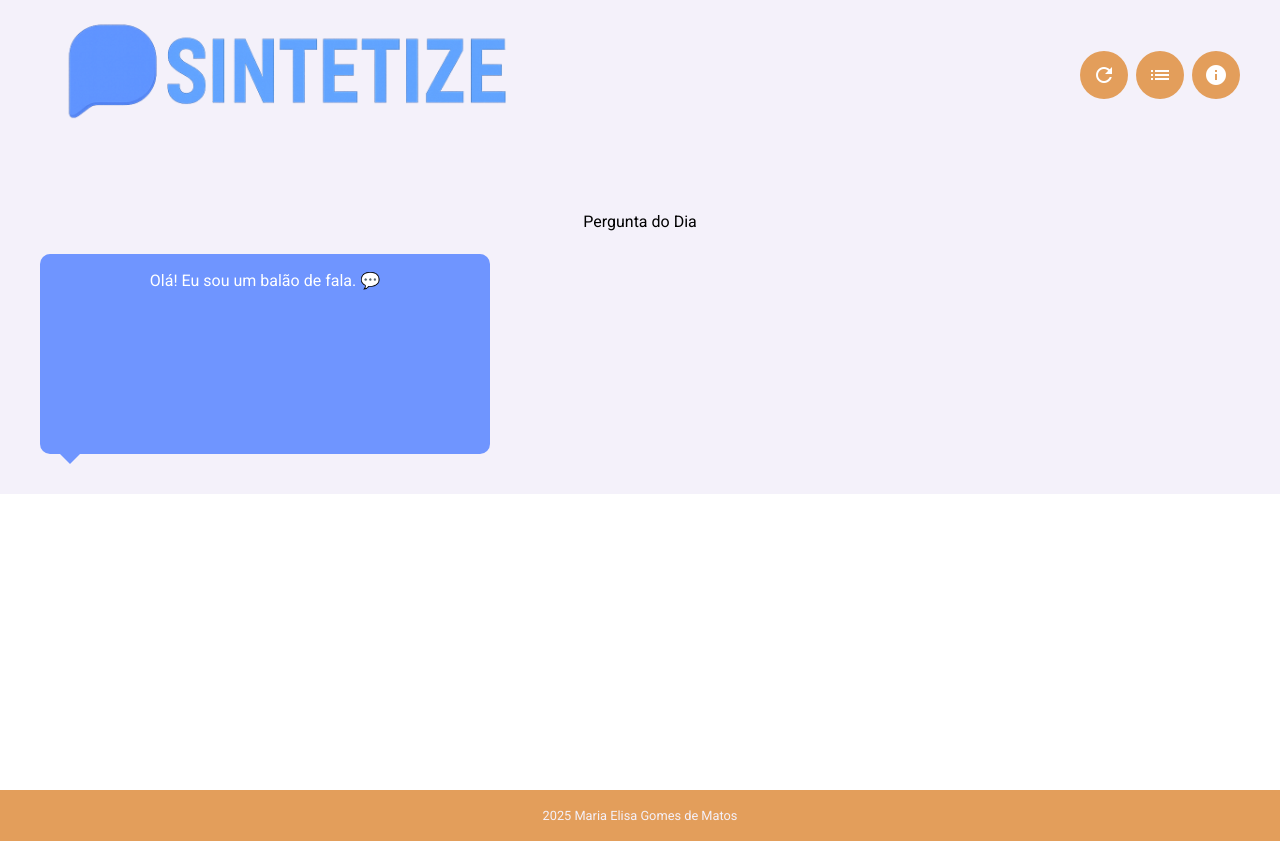
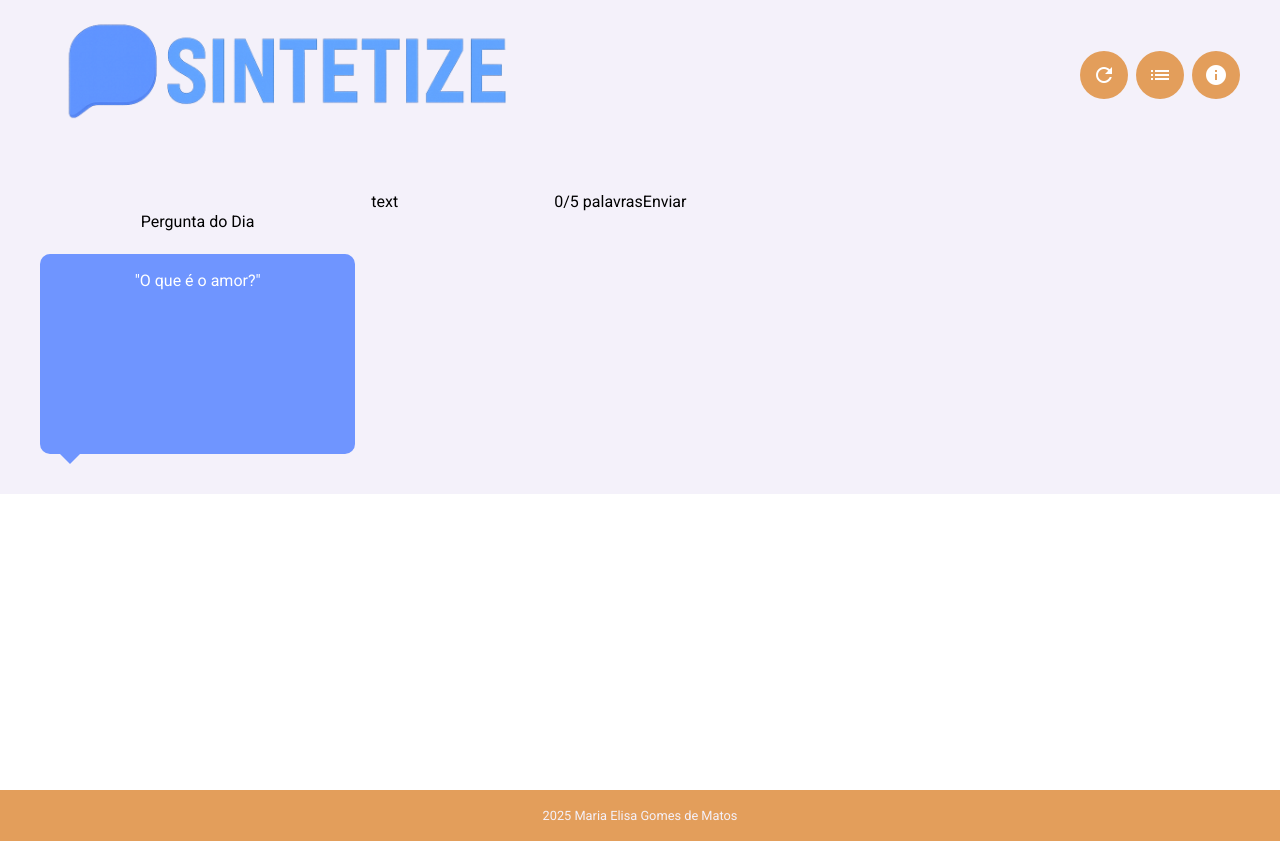
Before and after one commit to saynarah/sintetiza, an Angular app in the folder sintetiza-frontend/: page / in a window 1280 px wide. Built offline with nearby package versions, Linux system fonts and the light colour scheme.

Commit message:
FEAT: add new component

```diff
--- a/sintetiza-frontend/src/app/components/header/header.component.html
+++ b/sintetiza-frontend/src/app/components/header/header.component.html
@@ -2,14 +2,17 @@
     <div class="logo"><img src="../../../assets/img/logo.png" /></div>
     <div class="grid grid-cols-3 content-around gap-2 px-10">
         <button
+            title="Carregar uma nova pergunta"
             class="w-12 h-12 flex items-center justify-center bg-blue-500 text-white rounded-full hover:bg-blue-600 transition">
             <mat-icon aria-hidden="false" aria-label="Example home icon" fontIcon="refresh"></mat-icon>
         </button>
         <button
+            title="Listagem de perguntas e respostas"
             class="w-12 h-12 flex items-center justify-center bg-blue-500 text-white rounded-full hover:bg-blue-600 transition">
             <mat-icon aria-hidden="false" aria-label="Example home icon" fontIcon="list"></mat-icon>
         </button>
         <button
+            title="Regras do jogo"
             class="w-12 h-12 flex items-center justify-center bg-blue-500 text-white rounded-full hover:bg-blue-600 transition">
             <mat-icon aria-hidden="false" aria-label="Example home icon" fontIcon="info"></mat-icon>
         </button>
--- /dev/null
+++ b/sintetiza-frontend/src/app/components/input-answer/input-answer.component.html
@@ -0,0 +1,7 @@
+<div class="container">
+
+    <input type="text" value="text">
+    <label>0/5 palavras</label>
+    <button type="button">Enviar</button>
+
+</div>
--- a/sintetiza-frontend/src/app/components/speech-bubble/speech-bubble.component.html
+++ b/sintetiza-frontend/src/app/components/speech-bubble/speech-bubble.component.html
@@ -1,3 +1,4 @@
+<p class="flex justify-center-safe p-5">Pergunta do Dia</p>
 <div class="speech-bubble">
-    Olá! Eu sou um balão de fala. 💬
+    "O que é o amor?"
   </div>
--- a/sintetiza-frontend/src/app/page/home/home.component.html
+++ b/sintetiza-frontend/src/app/page/home/home.component.html
@@ -1,7 +1,6 @@
 <body>
-    <div class="container p-10">
-        <p class="flex justify-center-safe p-5">Pergunta do Dia</p>
-        <app-speech-bubble></app-speech-bubble>
+    <div class="grid grid-cols-2 gap-4 p-10">
+            <app-speech-bubble></app-speech-bubble>
+            <app-input-answer></app-input-answer>
     </div>
-
 </body>
--- a/sintetiza-frontend/src/app/page/home/home.component.ts
+++ b/sintetiza-frontend/src/app/page/home/home.component.ts
@@ -1,9 +1,10 @@
 import { Component } from '@angular/core';
 import { SpeechBubbleComponent } from "../../components/speech-bubble/speech-bubble.component";
+import { InputAnswerComponent } from '../../components/input-answer/input-answer.component';
 
 @Component({
   selector: 'app-home',
-  imports: [SpeechBubbleComponent],
+  imports: [SpeechBubbleComponent, InputAnswerComponent],
   templateUrl: './home.component.html',
   styleUrl: './home.component.css'
 })
```
Also changed, not shown: sintetiza-frontend/src/app/components/input-answer/input-answer.component.ts (added, +11 -0 lines), sintetiza-frontend/src/app/components/input-answer/input-answer.component.css (added), 1 other file (tests, documents, lock files or other folders).
